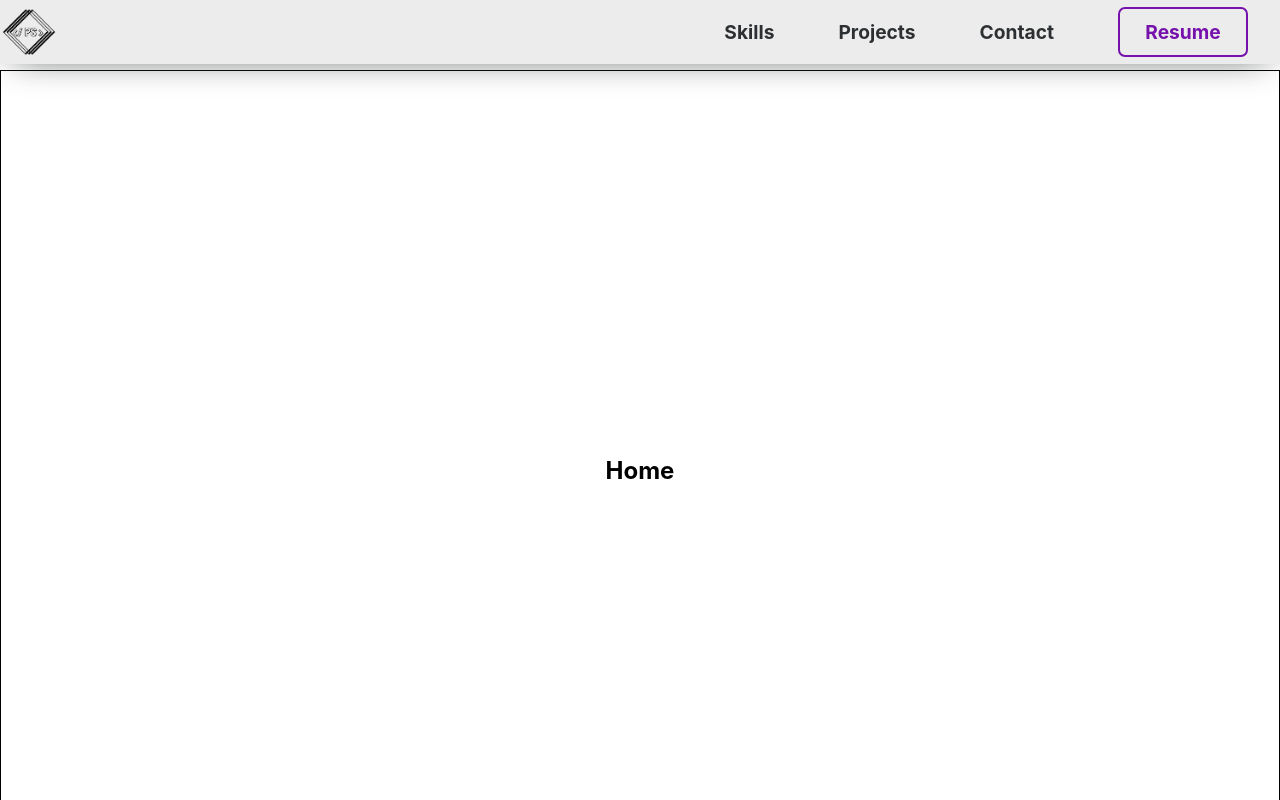
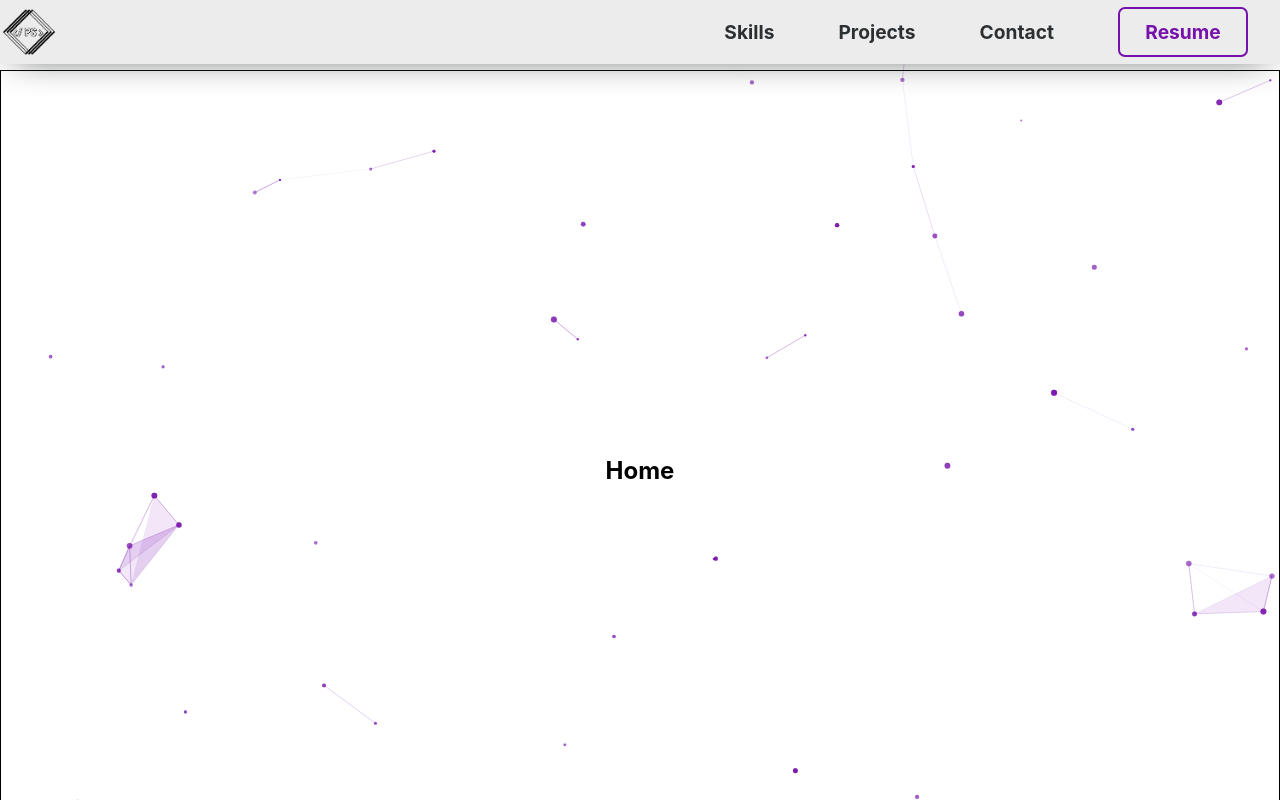
Before and after one commit to pran01/about-me, a React (Create React App) app: page / in a window 1280 px wide. Shown: the top 800 px of the page. Built offline with nearby package versions, Linux system fonts and the light colour scheme.

Commit message:
Added Particles

```diff
--- a/package.json
+++ b/package.json
@@ -10,7 +10,10 @@
     "node-sass": "^6.0.0",
     "react": "^17.0.2",
     "react-dom": "^17.0.2",
+    "react-icons": "^4.2.0",
+    "react-particles-js": "^3.4.1",
     "react-scripts": "4.0.3",
+    "react-tsparticles": "^1.27.0",
     "web-vitals": "^1.1.2"
   },
   "scripts": {
--- a/src/App.js
+++ b/src/App.js
@@ -6,9 +6,15 @@ import Skills from "./components/Skills";
 import Projects from "./components/Projects";
 import Contact from "./components/Contact";
 
+import Particles from "react-tsparticles";
+import ParticleConfig from "./config/particles-config";
+
 const App = () => {
   return (
     <div className="container">
+      <div className="combined-container">
+        <Particles options={ParticleConfig} />
+      </div>
       <Navbar />
       <Home />
       <Skills />
```
Also changed, not shown: 1 other file (tests, documents, lock files or other folders).
